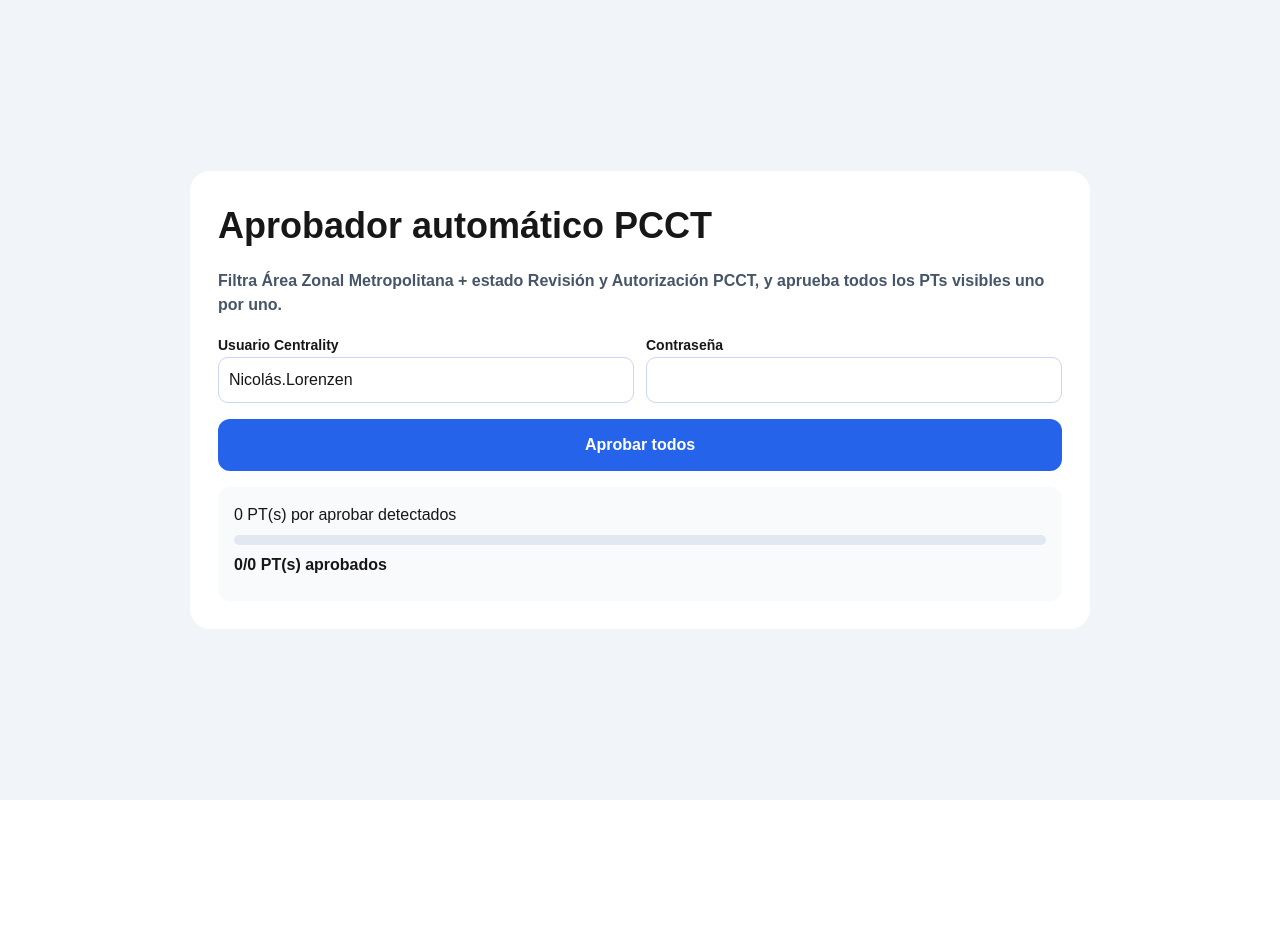
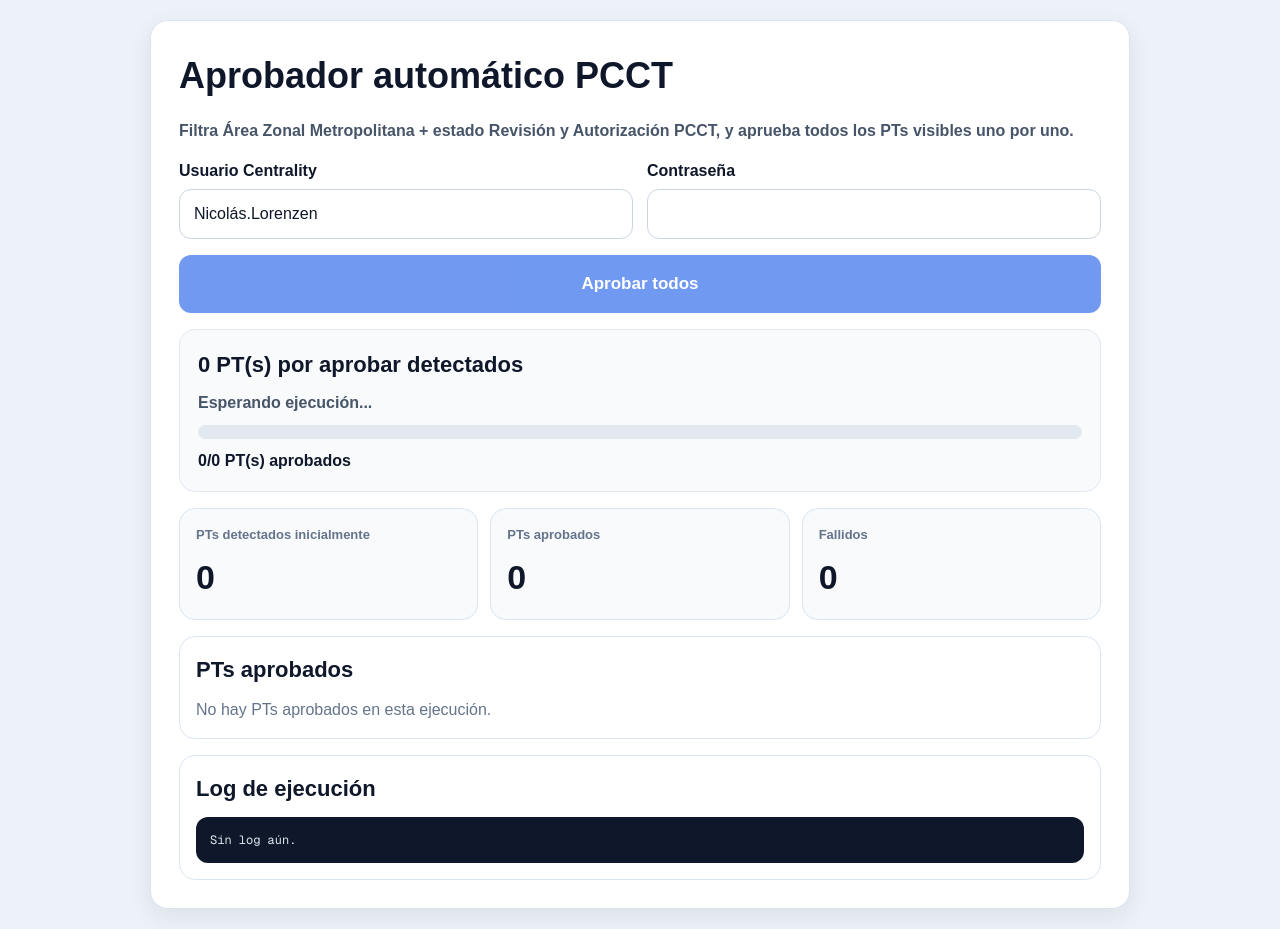
Before and after one commit to Nlorenzenl/centrality-pcct-approver, a Next.js app: page / in a window 1280 px wide. Before the commit the page ends 800 px from the top, so only its background shows below. Built offline with nearby package versions, Linux system fonts and the light colour scheme.

Commit message:
corregir lectura stream progreso pcct

```diff
--- a/app/pcct-approver/page.tsx
+++ b/app/pcct-approver/page.tsx
@@ -1,25 +1,112 @@
 "use client";
 
 import { useState } from "react";
+
+type ProgressEvent =
+  | { type: "log"; message: string }
+  | { type: "stage"; message: string }
+  | { type: "detected"; total: number; pts?: string[] }
+  | { type: "approving"; current: number; total: number; ptId: string }
+  | { type: "approved"; current: number; total: number; ptId: string }
+  | { type: "failed"; ptId?: string; error: string }
+  | { type: "done"; total: number; approved: string[]; failed: any[]; debug?: string[] }
+  | { type: "error"; error: string; debug?: string[] };
 
 export default function PcctApproverPage() {
   const [username, setUsername] = useState("Nicolás.Lorenzen");
   const [password, setPassword] = useState("");
   const [loading, setLoading] = useState(false);
-  const [error, setError] = useState<string | null>(null);
-  const [result, setResult] = useState<any>(null);
+
+  const [error, setError] = useState("");
+  const [etapa, setEtapa] = useState("");
 
   const [totalDetectados, setTotalDetectados] = useState(0);
   const [aprobadosCount, setAprobadosCount] = useState(0);
-  const [etapa, setEtapa] = useState("");
+  const [ultimoAprobado, setUltimoAprobado] = useState("");
+
+  const [aprobados, setAprobados] = useState<string[]>([]);
+  const [fallidos, setFallidos] = useState<any[]>([]);
+  const [debugLog, setDebugLog] = useState<string[]>([]);
+
+  function aplicarEvento(evento: ProgressEvent) {
+    if (evento.type === "log") {
+      setDebugLog((prev) => [...prev, evento.message]);
+      return;
+    }
+
+    if (evento.type === "stage") {
+      setEtapa(evento.message);
+      setDebugLog((prev) => [...prev, evento.message]);
+      return;
+    }
+
+    if (evento.type === "detected") {
+      setTotalDetectados(evento.total || 0);
+      setEtapa(`${evento.total || 0} PT(s) detectados por aprobar.`);
+      setDebugLog((prev) => [
+        ...prev,
+        `PTs detectados: ${evento.total || 0}`,
+        ...(evento.pts?.length ? [`Listado: ${evento.pts.join(", ")}`] : []),
+      ]);
+      return;
+    }
+
+    if (evento.type === "approving") {
+      setEtapa(`Aprobando PT ${evento.current}/${evento.total}: ${evento.ptId}`);
+      setTotalDetectados(evento.total || totalDetectados);
+      return;
+    }
+
+    if (evento.type === "approved") {
+      setAprobadosCount(evento.current);
+      setTotalDetectados(evento.total || totalDetectados);
+      setUltimoAprobado(evento.ptId);
+      setAprobados((prev) =>
+        prev.includes(evento.ptId) ? prev : [...prev, evento.ptId]
+      );
+      setEtapa(`Aprobado ${evento.current}/${evento.total}: ${evento.ptId}`);
+      setDebugLog((prev) => [...prev, `✅ PT aprobado: ${evento.ptId}`]);
+      return;
+    }
+
+    if (evento.type === "failed") {
+      setFallidos((prev) => [...prev, evento]);
+      setError(evento.error);
+      setEtapa("Error aprobando PT.");
+      setDebugLog((prev) => [
+        ...prev,
+        `❌ Falló ${evento.ptId || "PT"}: ${evento.error}`,
+      ]);
+      return;
+    }
+
+    if (evento.type === "done") {
+      setTotalDetectados(evento.total || totalDetectados);
+      setAprobadosCount(evento.approved?.length || aprobadosCount);
+      setAprobados(evento.approved || []);
+      setFallidos(evento.failed || []);
+      setEtapa("Proceso finalizado.");
+      if (evento.debug?.length) setDebugLog(evento.debug);
+      return;
+    }
+
+    if (evento.type === "error") {
+      setError(evento.error);
+      setEtapa("Error");
+      if (evento.debug?.length) setDebugLog(evento.debug);
+    }
+  }
 
   async function aprobarTodos() {
     setLoading(true);
-    setError(null);
-    setResult(null);
-    setEtapa("Detectando PTs...");
+    setError("");
+    setEtapa("Iniciando proceso...");
     setTotalDetectados(0);
     setAprobadosCount(0);
+    setUltimoAprobado("");
+    setAprobados([]);
+    setFallidos([]);
+    setDebugLog([]);
 
     try {
       const res = await fetch("/api/centrality/pcct-pending", {
@@ -30,39 +117,64 @@ export default function PcctApproverPage() {
         body: JSON.stringify({
           username,
           password,
-          mode: "approve",
+          stream: true,
         }),
       });
 
-      let data: any;
-
-      try {
-        data = await res.json();
-      } catch {
-        const text = await res.text();
-        throw new Error("Respuesta no válida del servidor: " + text);
+      if (!res.ok) {
+        const errorText = await res.clone().text().catch(() => "");
+        throw new Error(errorText || "Error iniciando aprobación.");
       }
 
-      if (!res.ok || !data.ok) {
-        throw new Error(data.error || "Error al aprobar PTs.");
+      if (!res.body) {
+        throw new Error("El servidor no devolvió stream de progreso.");
       }
 
-      setResult(data);
+      const reader = res.body.getReader();
+      const decoder = new TextDecoder();
+      let buffer = "";
 
-      const total = data?.totalDetectados || data?.total || 0;
-      const aprobados = data?.aprobados?.length || 0;
+      while (true) {
+        const { value, done } = await reader.read();
+        if (done) break;
 
-      setTotalDetectados(total);
-      setAprobadosCount(aprobados);
+        buffer += decoder.decode(value, { stream: true });
+
+        const eventos = buffer.split("\n\n");
+        buffer = eventos.pop() || "";
+
+        for (const eventoTexto of eventos) {
+          const linea = eventoTexto
+            .split("\n")
+            .find((linea) => linea.startsWith("data:"));
+
+          if (!linea) continue;
+
+          const json = linea.replace(/^data:\s*/, "").trim();
+          if (!json) continue;
+
+          try {
+            const evento = JSON.parse(json) as ProgressEvent;
+            aplicarEvento(evento);
+          } catch {
+            setDebugLog((prev) => [...prev, `Evento no legible: ${json}`]);
+          }
+        }
+      }
+
       setEtapa("Finalizado");
-
-    } catch (err: any) {
-      setError(err.message || "Error inesperado.");
+    } catch (e: any) {
+      setError(e?.message || "Error inesperado.");
       setEtapa("Error");
     } finally {
       setLoading(false);
     }
   }
+
+  const progreso =
+    totalDetectados > 0
+      ? Math.min((aprobadosCount / totalDetectados) * 100, 100)
+      : 0;
 
   return (
     <main style={mainStyle}>
@@ -76,8 +188,10 @@ export default function PcctApproverPage() {
 
       <section style={cardStyle}>
         <h1 style={titleStyle}>Aprobador automático PCCT</h1>
+
         <p style={subtitleStyle}>
-          Filtra Área Zonal Metropolitana + estado Revisión y Autorización PCCT, y aprueba todos los PTs visibles uno por uno.
+          Filtra Área Zonal Metropolitana + estado Revisión y Autorización PCCT,
+          y aprueba todos los PTs visibles uno por uno.
         </p>
 
         <div style={formRow}>
@@ -102,226 +216,302 @@ export default function PcctApproverPage() {
         </div>
 
         <button
-          style={buttonStyle}
+          style={{
+            ...buttonStyle,
+            opacity: loading || !username || !password ? 0.65 : 1,
+          }}
           onClick={aprobarTodos}
-          disabled={loading}
+          disabled={loading || !username || !password}
         >
           {loading ? "Aprobando..." : "Aprobar todos"}
         </button>
 
-        <div style={progressCard}>
-          <h2 style={{ margin: 0 }}>
+        <section style={progressCard}>
+          <h2 style={{ margin: 0, fontSize: 22, fontWeight: 900 }}>
             {totalDetectados} PT(s) por aprobar detectados
           </h2>
 
+          <p style={{ margin: 0, color: "#475569", fontWeight: 800 }}>
+            {etapa || "Esperando ejecución..."}
+          </p>
+
           <div style={progressBarBg}>
-            <div
-              style={{
-                ...progressBarFill,
-                width:
-                  totalDetectados > 0
-                    ? `${(aprobadosCount / totalDetectados) * 100}%`
-                    : "0%",
-              }}
-            />
+            <div style={{ ...progressBarFill, width: `${progreso}%` }} />
           </div>
 
-          <p style={{ margin: 0, fontWeight: 800 }}>
+          <p style={{ margin: 0, fontWeight: 900 }}>
             {aprobadosCount}/{totalDetectados} PT(s) aprobados
           </p>
 
-          <p style={{ margin: 0, color: "#64748b", fontWeight: 700 }}>
-            {etapa}
-          </p>
+          {ultimoAprobado ? (
+            <p style={{ margin: 0, color: "#475569", fontWeight: 800 }}>
+              Último aprobado: <b>{ultimoAprobado}</b>
+            </p>
+          ) : null}
+        </section>
+
+        {error ? <div style={errorStyle}>{error}</div> : null}
+
+        <div style={statsGrid}>
+          <Stat title="PTs detectados inicialmente" value={totalDetectados} />
+          <Stat title="PTs aprobados" value={aprobadosCount} />
+          <Stat title="Fallidos" value={fallidos.length} />
         </div>
 
-        {error && <div style={errorStyle}>{error}</div>}
+        <section style={boxStyle}>
+          <h2 style={sectionTitle}>PTs aprobados</h2>
 
-        {result?.aprobados?.length > 0 && (
-          <div style={boxStyle}>
-            <h3>PTs aprobados</h3>
+          {aprobados.length ? (
             <div style={{ display: "flex", flexWrap: "wrap", gap: 8 }}>
-              {result.aprobados.map((pt: string, i: number) => (
-                <span key={i} style={tagStyle}>
+              {aprobados.map((pt, index) => (
+                <span key={`${pt}-${index}`} style={tagStyle}>
                   {pt}
                 </span>
               ))}
             </div>
-          </div>
-        )}
+          ) : (
+            <p style={{ color: "#64748b" }}>
+              No hay PTs aprobados en esta ejecución.
+            </p>
+          )}
+        </section>
 
-        {result?.debug?.length > 0 && (
-          <div style={boxStyle}>
-            <h3>Log de ejecución</h3>
-            <pre style={preStyle}>
-              {result.debug.join("\n")}
-            </pre>
-          </div>
-        )}
+        {fallidos.length ? (
+          <section style={boxStyle}>
+            <h2 style={sectionTitle}>Fallidos</h2>
+            <pre style={preStyle}>{JSON.stringify(fallidos, null, 2)}</pre>
+          </section>
+        ) : null}
+
+        <section style={boxStyle}>
+          <h2 style={sectionTitle}>Log de ejecución</h2>
+          <pre style={preStyle}>
+            {debugLog.length ? debugLog.join("\n") : "Sin log aún."}
+          </pre>
+        </section>
       </section>
 
-      {/* 🔥 POPUP EN PROCESO */}
-      {loading && (
+      {loading ? (
         <div style={overlayStyle}>
           <div style={modalStyle}>
             <div style={spinnerStyle} />
 
-            <h2 style={{ margin: 0, fontWeight: 900 }}>
+            <h2 style={{ margin: 0, fontSize: 24, fontWeight: 900 }}>
               Aprobación en proceso
             </h2>
 
-            <p style={{ color: "#475569", fontWeight: 800 }}>
-              {etapa || "Procesando..."}
+            <p style={{ color: "#475569", fontWeight: 800, textAlign: "center" }}>
+              {etapa || "Centrality está procesando los PTs..."}
             </p>
 
-            <p style={{ fontWeight: 900 }}>
+            <div style={{ width: "100%" }}>
+              <div style={progressBarBg}>
+                <div style={{ ...progressBarFill, width: `${progreso}%` }} />
+              </div>
+            </div>
+
+            <p style={{ margin: 0, fontWeight: 900 }}>
               {aprobadosCount}/{totalDetectados} PT(s)
             </p>
+
+            {ultimoAprobado ? (
+              <p style={{ margin: 0, color: "#475569", fontWeight: 800 }}>
+                Último: {ultimoAprobado}
+              </p>
+            ) : null}
           </div>
         </div>
-      )}
+      ) : null}
     </main>
   );
 }
 
-/* ====== ESTILOS ====== */
+function Stat({ title, value }: { title: string; value: number }) {
+  return (
+    <div style={statStyle}>
+      <div style={{ color: "#64748b", fontSize: 13, fontWeight: 800 }}>
+        {title}
+      </div>
+      <div style={{ marginTop: 8, fontSize: 34, fontWeight: 900 }}>
+        {value}
+      </div>
+    </div>
+  );
+}
 
-const mainStyle = {
+const mainStyle: React.CSSProperties = {
   minHeight: "100vh",
+  background: "#edf2f8",
+  padding: 20,
+  fontFamily: "Arial, sans-serif",
+  color: "#0f172a",
   display: "flex",
   justifyContent: "center",
-  alignItems: "center",
-  background: "#f1f5f9",
-  padding: 24,
 };
 
-const cardStyle = {
+const cardStyle: React.CSSProperties = {
   width: "100%",
-  maxWidth: 900,
+  maxWidth: 980,
   background: "white",
-  borderRadius: 20,
+  borderRadius: 18,
   padding: 28,
+  boxShadow: "0 8px 24px rgba(15, 23, 42, 0.08)",
+  border: "1px solid #dbe5f1",
   display: "flex",
-  flexDirection: "column" as const,
+  flexDirection: "column",
   gap: 16,
 };
 
-const titleStyle = {
+const titleStyle: React.CSSProperties = {
+  margin: 0,
   fontSize: 36,
   fontWeight: 900,
-  margin: 0,
 };
 
-const subtitleStyle = {
+const subtitleStyle: React.CSSProperties = {
   margin: 0,
   color: "#475569",
-  fontWeight: 600,
+  fontWeight: 700,
 };
 
-const formRow = {
-  display: "flex",
-  gap: 12,
+const formRow: React.CSSProperties = {
+  display: "grid",
+  gridTemplateColumns: "1fr 1fr",
+  gap: 14,
 };
 
-const labelStyle = {
-  fontWeight: 800,
-  fontSize: 14,
+const labelStyle: React.CSSProperties = {
+  display: "block",
+  marginBottom: 6,
+  fontWeight: 900,
 };
 
-const inputStyle = {
+const inputStyle: React.CSSProperties = {
   width: "100%",
-  padding: 10,
-  borderRadius: 10,
-  border: "1px solid #cbd5f5",
+  padding: "12px 14px",
+  borderRadius: 12,
+  border: "1px solid #cbd5e1",
+  fontSize: 16,
+  boxSizing: "border-box",
 };
 
-const buttonStyle = {
-  padding: 14,
+const buttonStyle: React.CSSProperties = {
+  padding: 16,
   borderRadius: 12,
   background: "#2563eb",
   color: "white",
   fontWeight: 900,
   border: "none",
   cursor: "pointer",
+  fontSize: 17,
 };
 
-const progressCard = {
+const progressCard: React.CSSProperties = {
   background: "#f8fafc",
-  padding: 16,
-  borderRadius: 12,
+  padding: 18,
+  borderRadius: 16,
   display: "flex",
-  flexDirection: "column" as const,
-  gap: 8,
+  flexDirection: "column",
+  gap: 10,
+  border: "1px solid #e2e8f0",
 };
 
-const progressBarBg = {
+const progressBarBg: React.CSSProperties = {
   width: "100%",
-  height: 10,
+  height: 14,
   background: "#e2e8f0",
-  borderRadius: 6,
+  borderRadius: 999,
+  overflow: "hidden",
 };
 
-const progressBarFill = {
+const progressBarFill: React.CSSProperties = {
   height: "100%",
   background: "#2563eb",
-  borderRadius: 6,
+  borderRadius: 999,
+  transition: "width 0.35s ease",
 };
 
-const errorStyle = {
+const statsGrid: React.CSSProperties = {
+  display: "grid",
+  gridTemplateColumns: "repeat(3, 1fr)",
+  gap: 12,
+};
+
+const statStyle: React.CSSProperties = {
+  border: "1px solid #dbe5f1",
+  borderRadius: 16,
+  padding: 16,
+  background: "#f8fafc",
+};
+
+const boxStyle: React.CSSProperties = {
+  border: "1px solid #dbe5f1",
+  borderRadius: 16,
+  padding: 16,
+  background: "white",
+};
+
+const sectionTitle: React.CSSProperties = {
+  margin: 0,
+  marginBottom: 12,
+  fontSize: 22,
+  fontWeight: 900,
+};
+
+const tagStyle: React.CSSProperties = {
+  background: "#dcfce7",
+  color: "#166534",
+  padding: "7px 12px",
+  borderRadius: 999,
+  fontWeight: 900,
+};
+
+const errorStyle: React.CSSProperties = {
   background: "#fee2e2",
   color: "#991b1b",
-  padding: 12,
-  borderRadius: 10,
-  fontWeight: 800,
+  padding: 14,
+  borderRadius: 12,
+  fontWeight: 900,
 };
 
-const boxStyle = {
-  background: "#f8fafc",
-  padding: 16,
+const preStyle: React.CSSProperties = {
+  margin: 0,
+  background: "#0f172a",
+  color: "#e2e8f0",
+  padding: 14,
   borderRadius: 12,
+  fontSize: 12,
+  overflow: "auto",
+  maxHeight: 280,
+  whiteSpace: "pre-wrap",
+  wordBreak: "break-word",
 };
 
-const tagStyle = {
-  background: "#dcfce7",
-  padding: "6px 10px",
-  borderRadius: 20,
-  fontWeight: 800,
-};
-
-const preStyle = {
-  background: "#0f172a",
-  color: "#e2e8f0",
-  padding: 12,
-  borderRadius: 10,
-  fontSize: 12,
-  overflow: "auto" as const,
-};
-
-/* 🔥 POPUP */
-
-const overlayStyle = {
-  position: "fixed" as const,
+const overlayStyle: React.CSSProperties = {
+  position: "fixed",
   inset: 0,
-  background: "rgba(0,0,0,0.4)",
+  background: "rgba(15, 23, 42, 0.45)",
   display: "flex",
   justifyContent: "center",
   alignItems: "center",
   zIndex: 9999,
 };
 
-const modalStyle = {
+const modalStyle: React.CSSProperties = {
+  width: "min(430px, 90vw)",
   background: "white",
-  padding: 24,
-  borderRadius: 16,
+  padding: 28,
+  borderRadius: 20,
   display: "flex",
-  flexDirection: "column" as const,
+  flexDirection: "column",
   alignItems: "center",
-  gap: 12,
+  gap: 14,
+  boxShadow: "0 20px 60px rgba(15, 23, 42, 0.3)",
 };
 
-const spinnerStyle = {
-  width: 50,
-  height: 50,
+const spinnerStyle: React.CSSProperties = {
+  width: 58,
+  height: 58,
   borderRadius: "50%",
   border: "6px solid #dbeafe",
   borderTopColor: "#2563eb",
```
